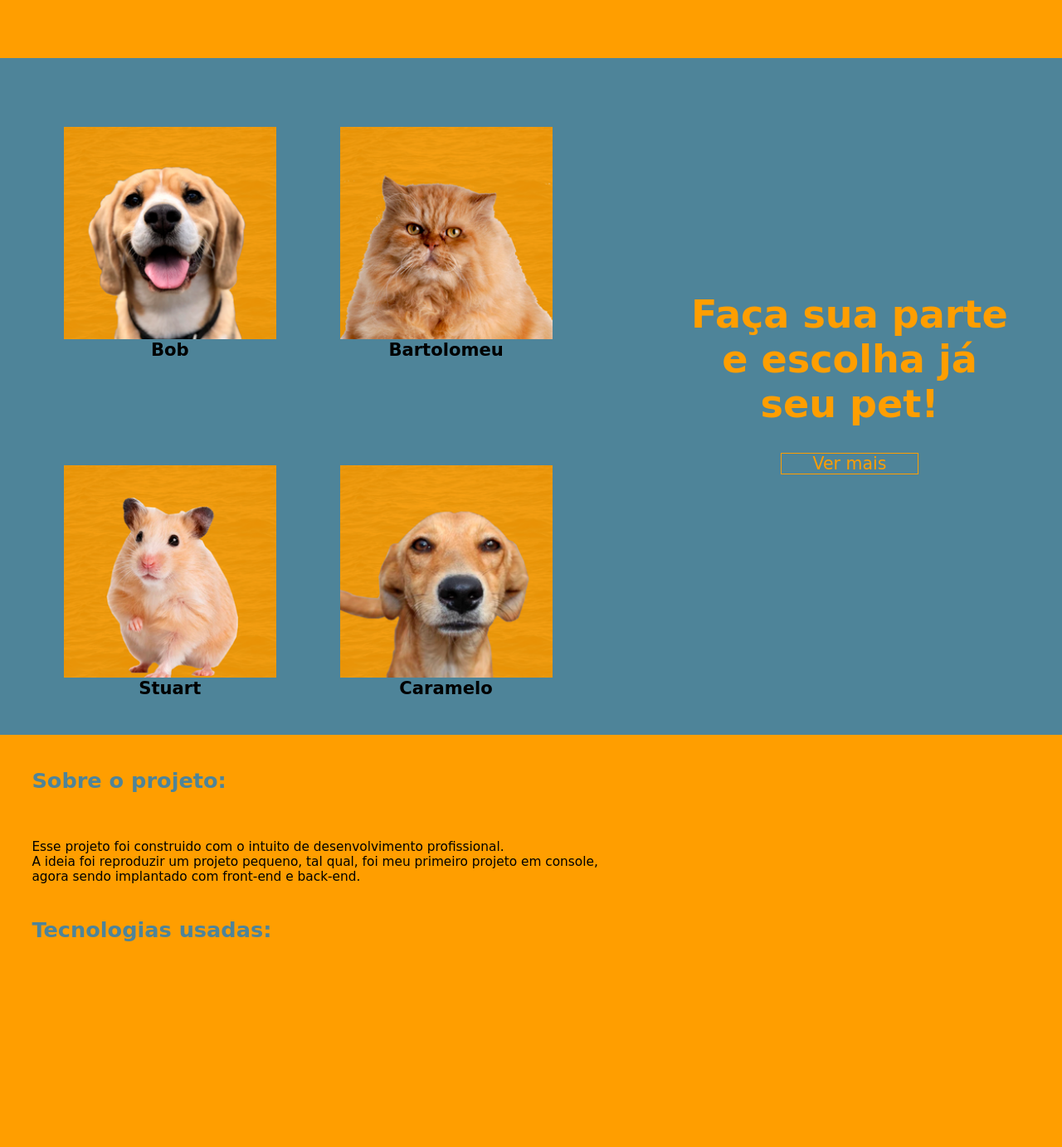
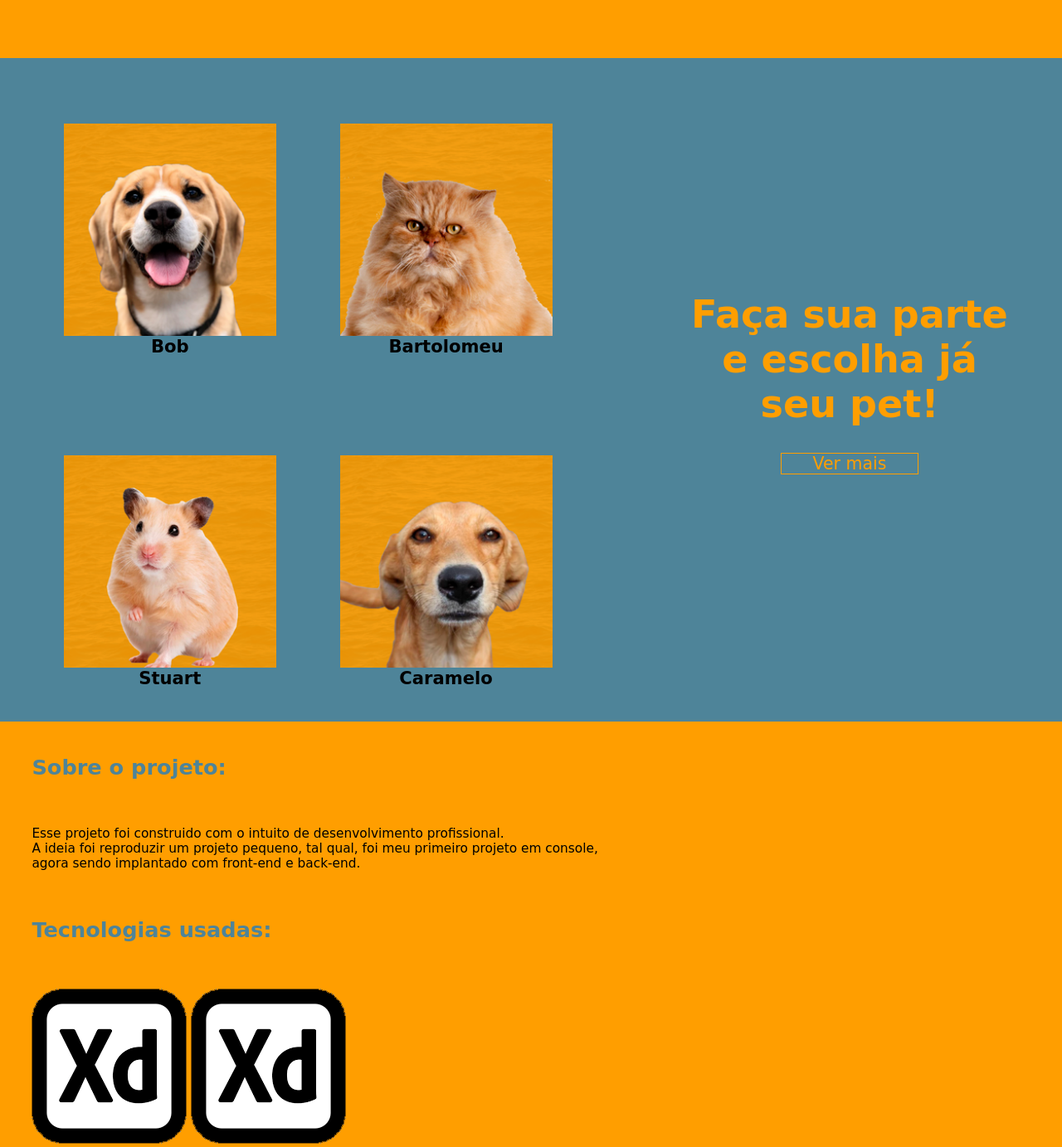
Before and after one commit to Davi-senna/PHP-ONG, a PHP site: page / in a window 1280 px wide. Shown: the part 730-2113 px from the top of the page at 83% size. Before the commit the page ends 1865 px from the top, so only its background shows below. Run offline with PHP 8.4, Linux system fonts and the light colour scheme; some web fonts are replaced.

```diff
--- a/index.css
+++ b/index.css
@@ -116,7 +116,7 @@ margin-left: 0.3vw;
 
 #content-adoption{
     background-color: var(--cor-secundaria);
-    height: 102vh;
+    height: 100vh;
 }
 
 #adoption-image{
@@ -165,5 +165,9 @@ margin-left: 0.3vw;
 }
 
 #about-tec{
-    margin: 5vh 0 0 0;
+    margin-top: 7vh;
 }
+
+#about-image{
+    margin-top: 7vh;
+}
--- a/index.php
+++ b/index.php
@@ -138,6 +138,13 @@ require_once("config.php");
         <p>Esse projeto foi construido com o intuito de desenvolvimento profissional.<br> A ideia foi reproduzir um projeto pequeno, tal qual, foi meu primeiro projeto em console,<br> agora sendo implantado com front-end e back-end.</p>
 
         <h1 id="about-tec">Tecnologias usadas:</h1>
+
+        <div id="about-image">
+             <figure class="image-tec" id="tec-design">
+                <img src="img/xd.png" alt="Imagem da logo do photoshop">
+                <img src="img/xd.png" alt="Imagem da logo do photoshop">
+             </figure>
+        </div>
     </section>
 
 </body>
```
Also changed, not shown: img/css.png, img/html.png, img/javascript.png, img/photoshop.png, img/php.png, img/xd.png.
